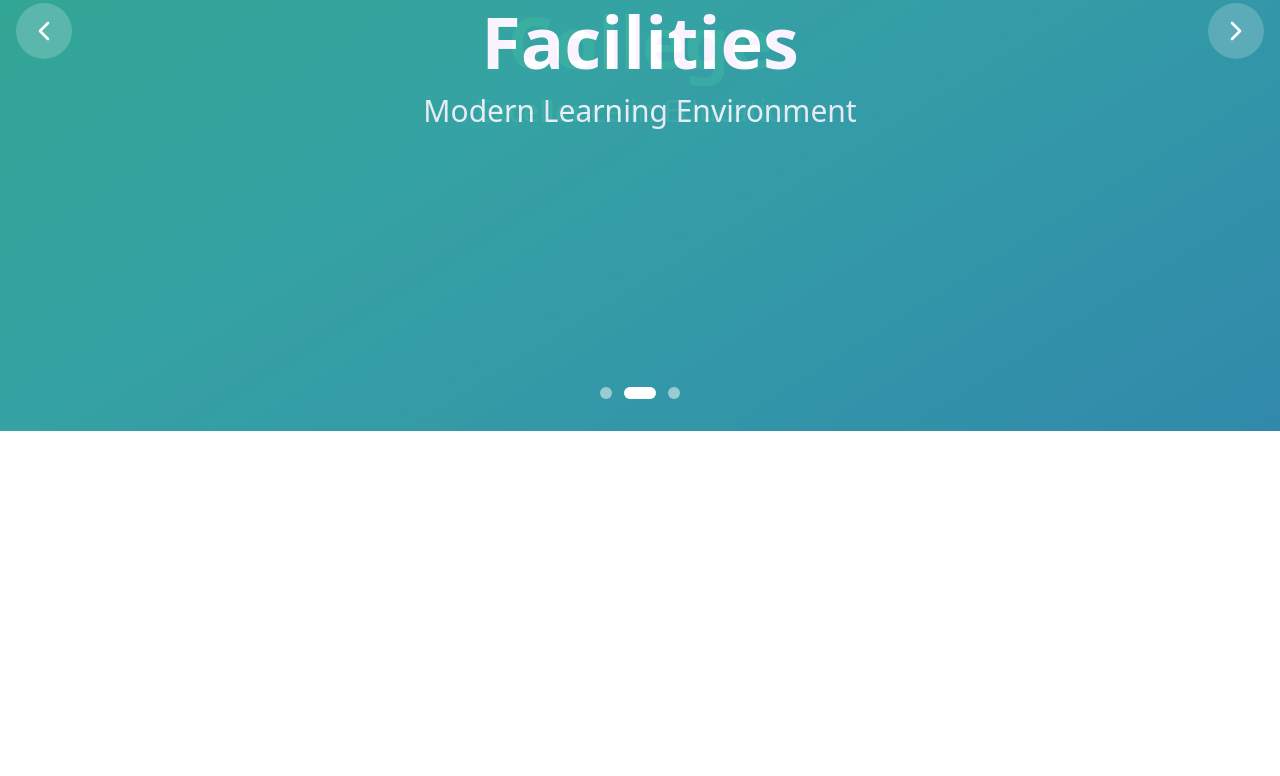
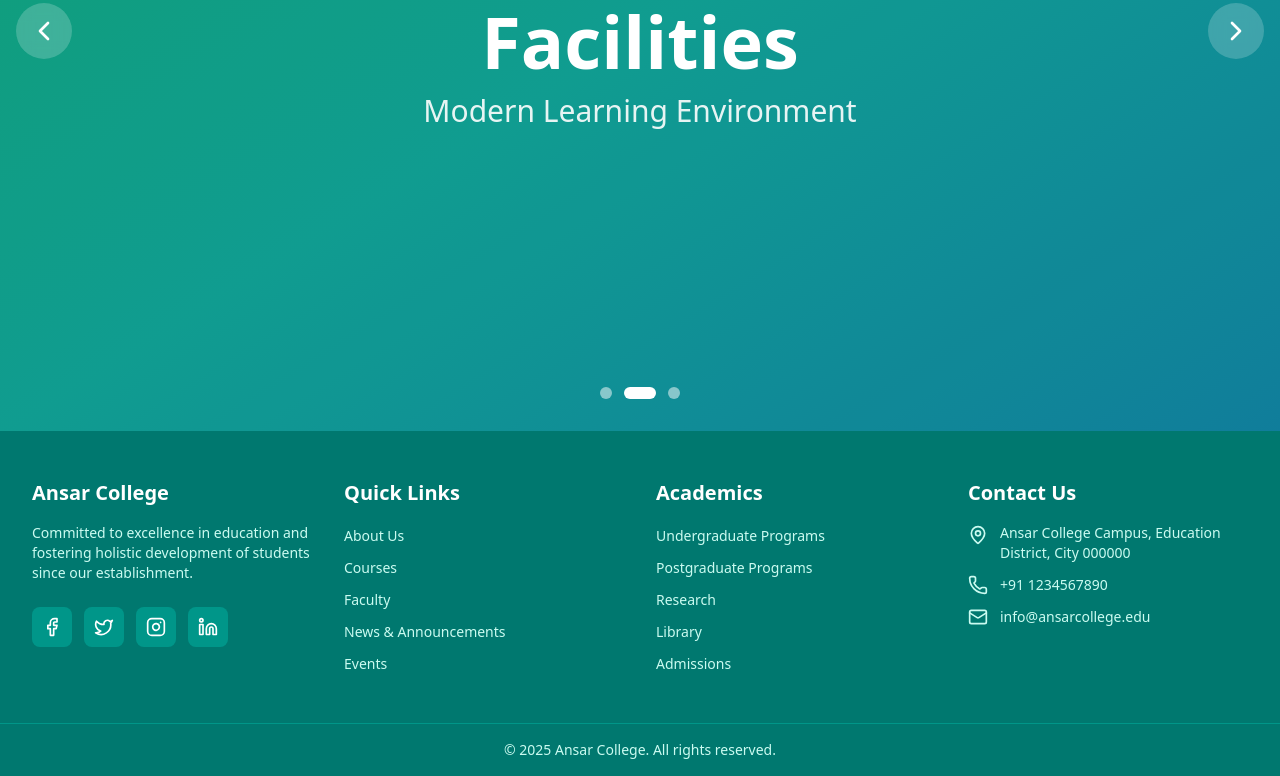
Before and after one commit to rafsal3/ansar-web, a React (Vite) app: page / in a window 1280 px wide. Shown: the part 433-1209 px from the top of the page. Before the commit the page ends 864 px from the top, so only its background shows below. Built offline with nearby package versions, Linux system fonts and the light colour scheme.

Commit message:
feat: add Footer component and integrate it into PublicLayout

```diff
--- /dev/null
+++ b/src/components/Footer.tsx
@@ -0,0 +1,134 @@
+import { Link } from 'react-router-dom';
+import { Facebook, Twitter, Instagram, Linkedin, MapPin, Phone, Mail } from 'lucide-react';
+
+const Footer = () => {
+    return (
+        <footer className="bg-teal-700 text-white">
+            <div className="max-w-7xl mx-auto px-4 sm:px-6 lg:px-8 py-12">
+                <div className="grid grid-cols-1 md:grid-cols-2 lg:grid-cols-4 gap-8">
+                    {/* Ansar College Section */}
+                    <div>
+                        <h3 className="text-xl font-bold mb-4">Ansar College</h3>
+                        <p className="text-teal-100 text-sm mb-6">
+                            Committed to excellence in education and fostering holistic development of students since our establishment.
+                        </p>
+                        <div className="flex gap-3">
+                            <a href="#" className="w-10 h-10 bg-teal-600 hover:bg-teal-500 rounded-lg flex items-center justify-center transition-colors">
+                                <Facebook className="w-5 h-5" />
+                            </a>
+                            <a href="#" className="w-10 h-10 bg-teal-600 hover:bg-teal-500 rounded-lg flex items-center justify-center transition-colors">
+                                <Twitter className="w-5 h-5" />
+                            </a>
+                            <a href="#" className="w-10 h-10 bg-teal-600 hover:bg-teal-500 rounded-lg flex items-center justify-center transition-colors">
+                                <Instagram className="w-5 h-5" />
+                            </a>
+                            <a href="#" className="w-10 h-10 bg-teal-600 hover:bg-teal-500 rounded-lg flex items-center justify-center transition-colors">
+                                <Linkedin className="w-5 h-5" />
+                            </a>
+                        </div>
+                    </div>
+
+                    {/* Quick Links */}
+                    <div>
+                        <h3 className="text-xl font-bold mb-4">Quick Links</h3>
+                        <ul className="space-y-2">
+                            <li>
+                                <Link to="/about" className="text-teal-100 hover:text-white transition-colors text-sm">
+                                    About Us
+                                </Link>
+                            </li>
+                            <li>
+                                <Link to="/courses" className="text-teal-100 hover:text-white transition-colors text-sm">
+                                    Courses
+                                </Link>
+                            </li>
+                            <li>
+                                <Link to="/faculty" className="text-teal-100 hover:text-white transition-colors text-sm">
+                                    Faculty
+                                </Link>
+                            </li>
+                            <li>
+                                <Link to="/news" className="text-teal-100 hover:text-white transition-colors text-sm">
+                                    News & Announcements
+                                </Link>
+                            </li>
+                            <li>
+                                <Link to="/events" className="text-teal-100 hover:text-white transition-colors text-sm">
+                                    Events
+                                </Link>
+                            </li>
+                        </ul>
+                    </div>
+
+                    {/* Academics */}
+                    <div>
+                        <h3 className="text-xl font-bold mb-4">Academics</h3>
+                        <ul className="space-y-2">
+                            <li>
+                                <a href="#" className="text-teal-100 hover:text-white transition-colors text-sm">
+                                    Undergraduate Programs
+                                </a>
+                            </li>
+                            <li>
+                                <a href="#" className="text-teal-100 hover:text-white transition-colors text-sm">
+                                    Postgraduate Programs
+                                </a>
+                            </li>
+                            <li>
+                                <a href="#" className="text-teal-100 hover:text-white transition-colors text-sm">
+                                    Research
+                                </a>
+                            </li>
+                            <li>
+                                <a href="#" className="text-teal-100 hover:text-white transition-colors text-sm">
+                                    Library
+                                </a>
+                            </li>
+                            <li>
+                                <a href="#" className="text-teal-100 hover:text-white transition-colors text-sm">
+                                    Admissions
+                                </a>
+                            </li>
+                        </ul>
+                    </div>
+
+                    {/* Contact Us */}
+                    <div>
+                        <h3 className="text-xl font-bold mb-4">Contact Us</h3>
+                        <ul className="space-y-3">
+                            <li className="flex items-start gap-3">
+                                <MapPin className="w-5 h-5 text-teal-100 flex-shrink-0 mt-0.5" />
+                                <span className="text-teal-100 text-sm">
+                                    Ansar College Campus, Education District, City 000000
+                                </span>
+                            </li>
+                            <li className="flex items-center gap-3">
+                                <Phone className="w-5 h-5 text-teal-100 flex-shrink-0" />
+                                <span className="text-teal-100 text-sm">
+                                    +91 1234567890
+                                </span>
+                            </li>
+                            <li className="flex items-center gap-3">
+                                <Mail className="w-5 h-5 text-teal-100 flex-shrink-0" />
+                                <span className="text-teal-100 text-sm">
+                                    info@ansarcollege.edu
+                                </span>
+                            </li>
+                        </ul>
+                    </div>
+                </div>
+            </div>
+
+            {/* Copyright Bar */}
+            <div className="border-t border-teal-600">
+                <div className="max-w-7xl mx-auto px-4 sm:px-6 lg:px-8 py-4">
+                    <p className="text-center text-teal-100 text-sm">
+                        © 2025 Ansar College. All rights reserved.
+                    </p>
+                </div>
+            </div>
+        </footer>
+    );
+};
+
+export default Footer;
--- a/src/layouts/PublicLayout.tsx
+++ b/src/layouts/PublicLayout.tsx
@@ -1,5 +1,6 @@
 import { Outlet } from "react-router-dom";
 import Navbar from "@/components/Navbar";
+import Footer from "@/components/Footer";
 
 export default function PublicLayout() {
   return (
@@ -8,6 +9,7 @@ export default function PublicLayout() {
       <main>
         <Outlet />
       </main>
+      <Footer />
     </div>
   );
 }
```
